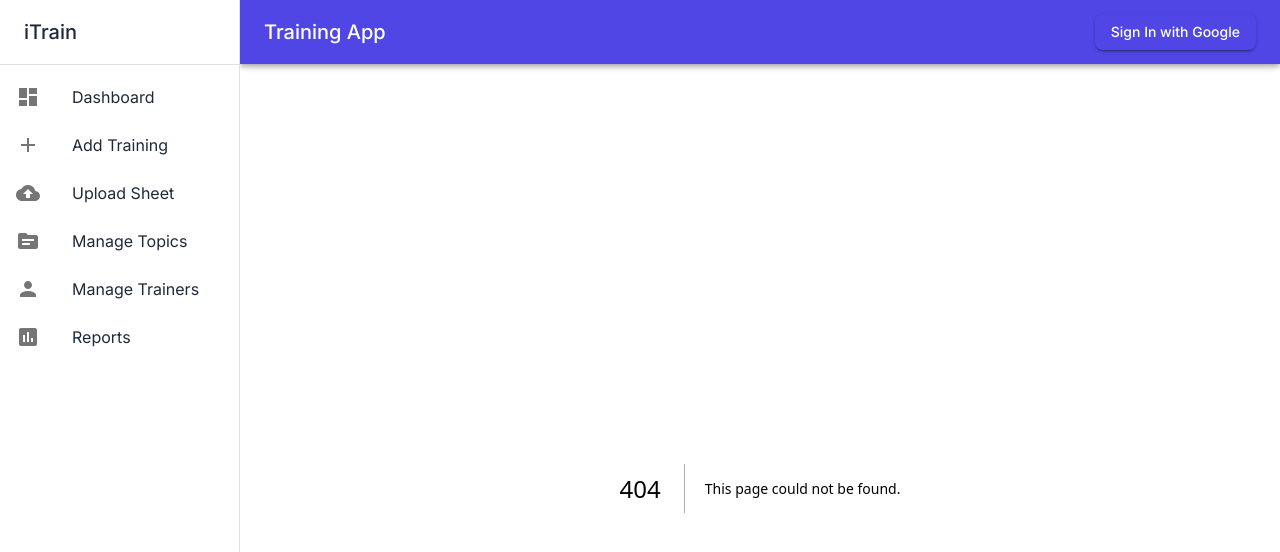
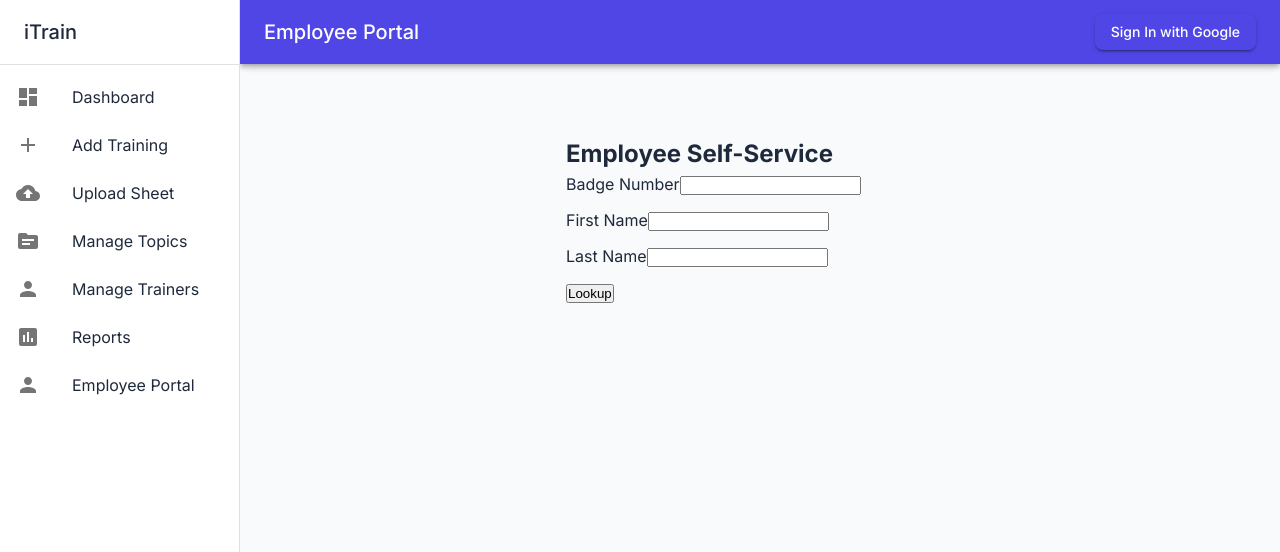
Before and after one commit to mcneilltc/InserviceUI, a Next.js app: page /employee in a window 1280 px wide. Before the commit this address had no page. Shown: the top 552 px of the page. Built offline with nearby package versions, Linux system fonts and the light colour scheme.

Commit message:
employees update

```diff
--- /dev/null
+++ b/src/app/employee/page.tsx
@@ -0,0 +1,65 @@
+"use client";
+
+import React, { useState } from 'react';
+import { useRouter } from 'next/navigation';
+
+export default function EmployeeLookup() {
+  const [badgeNumber, setBadgeNumber] = useState('');
+  const [firstName, setFirstName] = useState('');
+  const [lastName, setLastName] = useState('');
+  const [error, setError] = useState('');
+  const [loading, setLoading] = useState(false);
+  const router = useRouter();
+
+  const handleSubmit = async (e) => {
+    e.preventDefault();
+    setError('');
+    if (!badgeNumber || !firstName || !lastName) {
+      setError('Badge number, first name and last name are required');
+      return;
+    }
+    setLoading(true);
+    try {
+      const res = await fetch('/api/employee/lookup', {
+        method: 'POST',
+        headers: { 'Content-Type': 'application/json' },
+        body: JSON.stringify({ badgeNumber, firstName, lastName }),
+      });
+      const data = await res.json();
+      if (!res.ok) {
+        setError(data?.error?.message || data?.message || 'Lookup failed');
+        setLoading(false);
+        return;
+      }
+      // Store result for dashboard view
+      try { sessionStorage.setItem('employeeSelfData', JSON.stringify(data)); } catch (e) {}
+      router.push('/employee/dashboard');
+    } catch (err) {
+      setError('Network error');
+    } finally {
+      setLoading(false);
+    }
+  };
+
+  return (
+    <div style={{ maxWidth: 420, margin: '2rem auto', padding: '1rem' }}>
+      <h2>Employee Self-Service</h2>
+      <form onSubmit={handleSubmit}>
+        <div style={{ marginBottom: 12 }}>
+          <label>Badge Number</label>
+          <input value={badgeNumber} onChange={(e) => setBadgeNumber(e.target.value)} />
+        </div>
+        <div style={{ marginBottom: 12 }}>
+          <label>First Name</label>
+          <input value={firstName} onChange={(e) => setFirstName(e.target.value)} />
+        </div>
+        <div style={{ marginBottom: 12 }}>
+          <label>Last Name</label>
+          <input value={lastName} onChange={(e) => setLastName(e.target.value)} />
+        </div>
+        {error && <div style={{ color: 'red', marginBottom: 12 }}>{error}</div>}
+        <button type="submit" disabled={loading}>{loading ? 'Looking up…' : 'Lookup'}</button>
+      </form>
+    </div>
+  );
+}
--- a/src/components/Layout.js
+++ b/src/components/Layout.js
@@ -41,6 +41,7 @@ const menuItems = [
   { text: 'Manage Topics', icon: <TopicIcon />, path: '/manage-topics' },
   { text: 'Manage Trainers', icon: <PersonIcon />, path: '/manage-trainers' },
   { text: 'Reports', icon: <AssessmentIcon />, path: '/reports' },
+  { text: 'Employee Portal', icon: <PersonIcon />, path: '/employee' },
 ];
 
 const Layout = ({ children }) => {
```
Also changed, not shown: src/app/employee/dashboard/page.tsx (added, +50 -0 lines).
